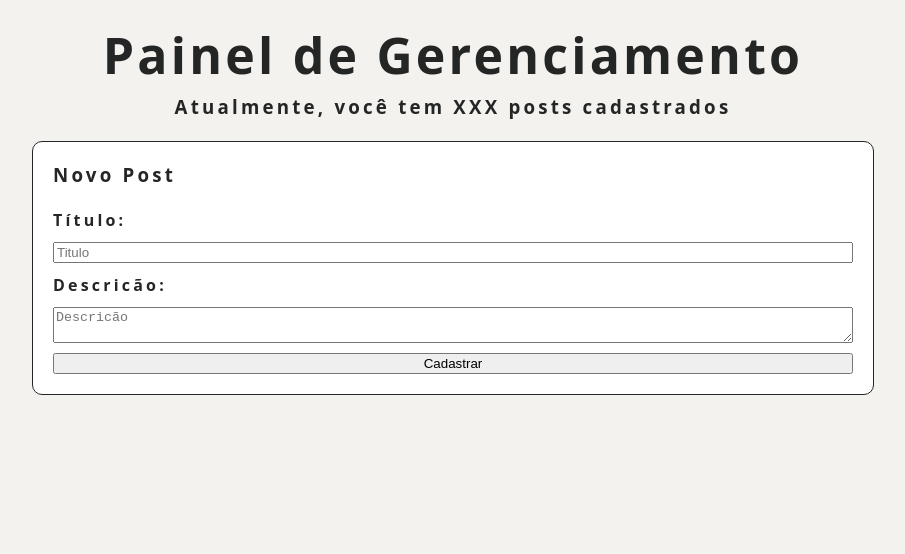
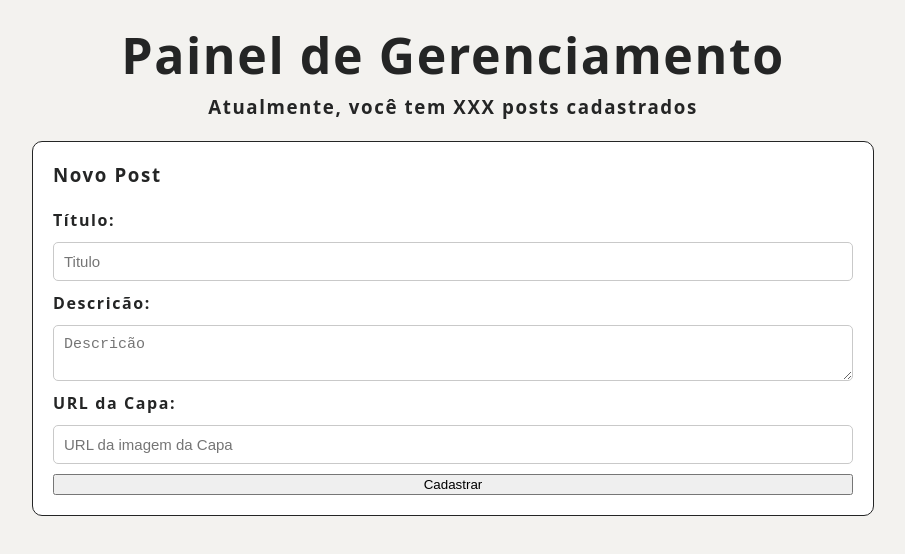
Before and after one commit to alexritzmann/Curso-FuturoDev-FrontEnd, a React (Vite) app in the folder Trello/M02S09/meu-app-react/: page / in a window 1280 px wide. Shown: the top 554 px of the page, without its empty margins (187-1092 px from the left). Built offline with nearby package versions, Linux system fonts and the light colour scheme.

Commit message:
M02S09 Ex2

```diff
--- a/Trello/M02S09/meu-app-react/src/components/form/Form.css
+++ b/Trello/M02S09/meu-app-react/src/components/form/Form.css
@@ -21,3 +21,35 @@
 .container-form > form > label{
     font-weight: bold;
 }
+
+.container-form > form > input{
+    border: #c9c9c9 1px solid;
+    border-radius: 5px;
+    padding: 10px;
+    font-size: 15px;
+    font-weight: 500;
+}
+
+.container-form > form > input:hover{
+    border: #242525 1px solid;
+    border-radius: 5px;
+    padding: 11px;
+    font-size: 15px;
+    font-weight: 500;
+}
+
+.container-form > form > textarea{
+    border: #c9c9c9 1px solid;
+    border-radius: 5px;
+    padding: 10px;
+    font-size: 15px;
+    font-weight: 500;
+}
+
+.container-form > form > textarea:hover{
+    border: #242525 1px solid;
+    border-radius: 5px;
+    padding: 11px;
+    font-size: 15px;
+    font-weight: 500;
+}
--- a/Trello/M02S09/meu-app-react/src/components/form/Form.jsx
+++ b/Trello/M02S09/meu-app-react/src/components/form/Form.jsx
@@ -7,6 +7,7 @@ function Form(){
 
     const [postTitle, setPostTitle] = useState('')
     const [postDescription, setPostDescription] = useState('')
+    const [postURLCover, setPostURLCover] = useState('')
 
     function savePost(event){
         event.preventDefault()
@@ -26,6 +27,9 @@ function Form(){
                 <label htmlFor='postDescription'>Descricão:</label>
                 <textarea id="postDescription" placeholder='Descricão' value={postDescription} onChange={(event) => setPostDescription(event.target.value)} />
 
+                <label htmlFor='postURLCover'>URL da Capa:</label>
+                <input type="text" id="postURLCover" placeholder='URL da imagem da Capa' value={postURLCover} onChange={(event) => setPostURLCover(event.target.value)} />
+
                 <button type='submit'>Cadastrar</button>
             </form>
         </div>
--- a/Trello/M02S09/meu-app-react/src/index.css
+++ b/Trello/M02S09/meu-app-react/src/index.css
@@ -1,6 +1,8 @@
+
+
 :root {
   font-family:system-ui, -apple-system, BlinkMacSystemFont, 'Segoe UI', Roboto, Oxygen, Ubuntu, Cantarell, 'Open Sans', 'Helvetica Neue', sans-serif;
-  letter-spacing: 0.2em;
+  letter-spacing: 0.1em;
   line-height: 1.5;
   font-weight: 400;
 
```
